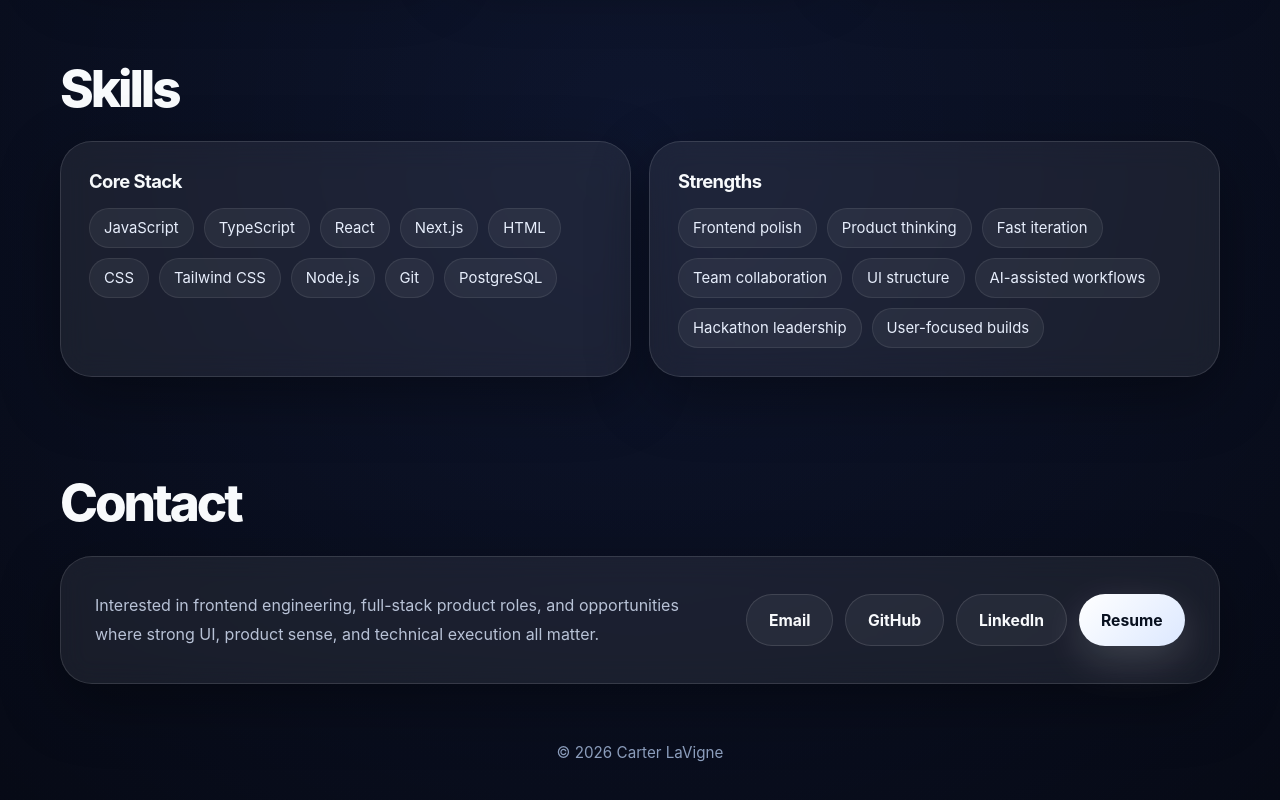
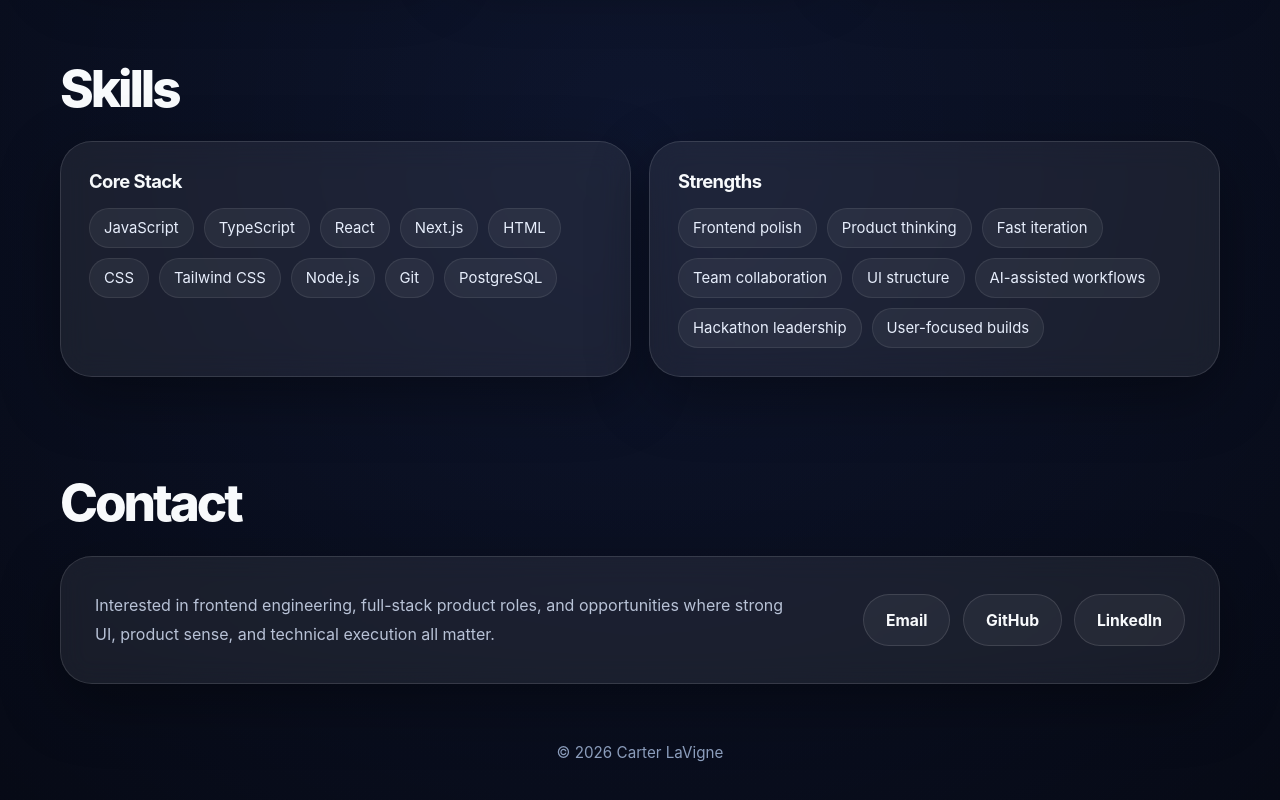
Before and after one commit to spiderCSman/Personal-Site, a website: page docs/index.html in a window 1280 px wide. Shown: the part 2631-3431 px from the top of the page. Drawn offline with Linux system fonts and the light colour scheme.

Commit message:
resume button removed

```diff
--- a/docs/index.html
+++ b/docs/index.html
@@ -261,7 +261,7 @@
               <a class="btn btn-secondary" href="mailto:carterlavigne.jobs@gmail.com">Email</a>
               <a class="btn btn-secondary" href="https://github.com/spiderCSman" target="_blank" rel="noreferrer">GitHub</a>
               <a class="btn btn-secondary" href="https://www.linkedin.com/in/carter-m-lavigne/" target="_blank" rel="noreferrer">LinkedIn</a>
-              <a class="btn btn-primary" href="#" target="_blank" rel="noreferrer">Resume</a>
+
             </div>
           </div>
         </div>
```
